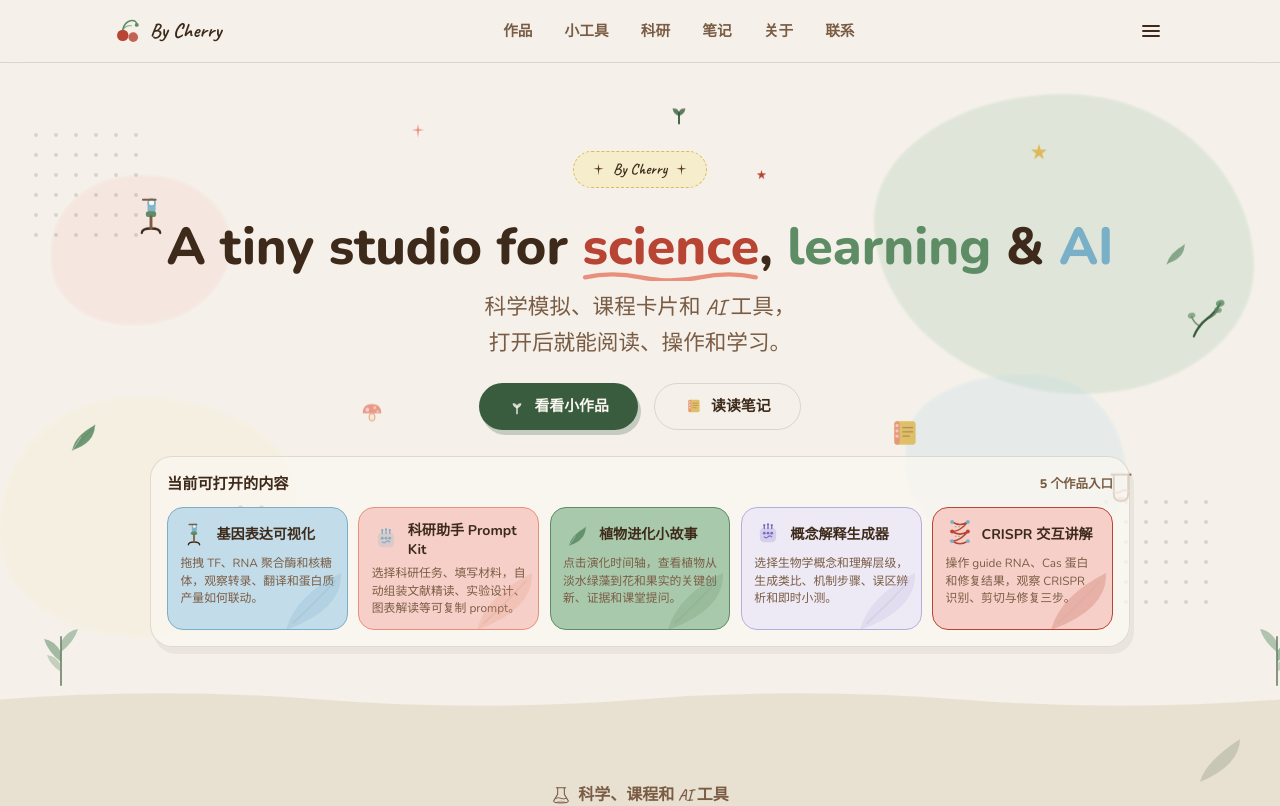
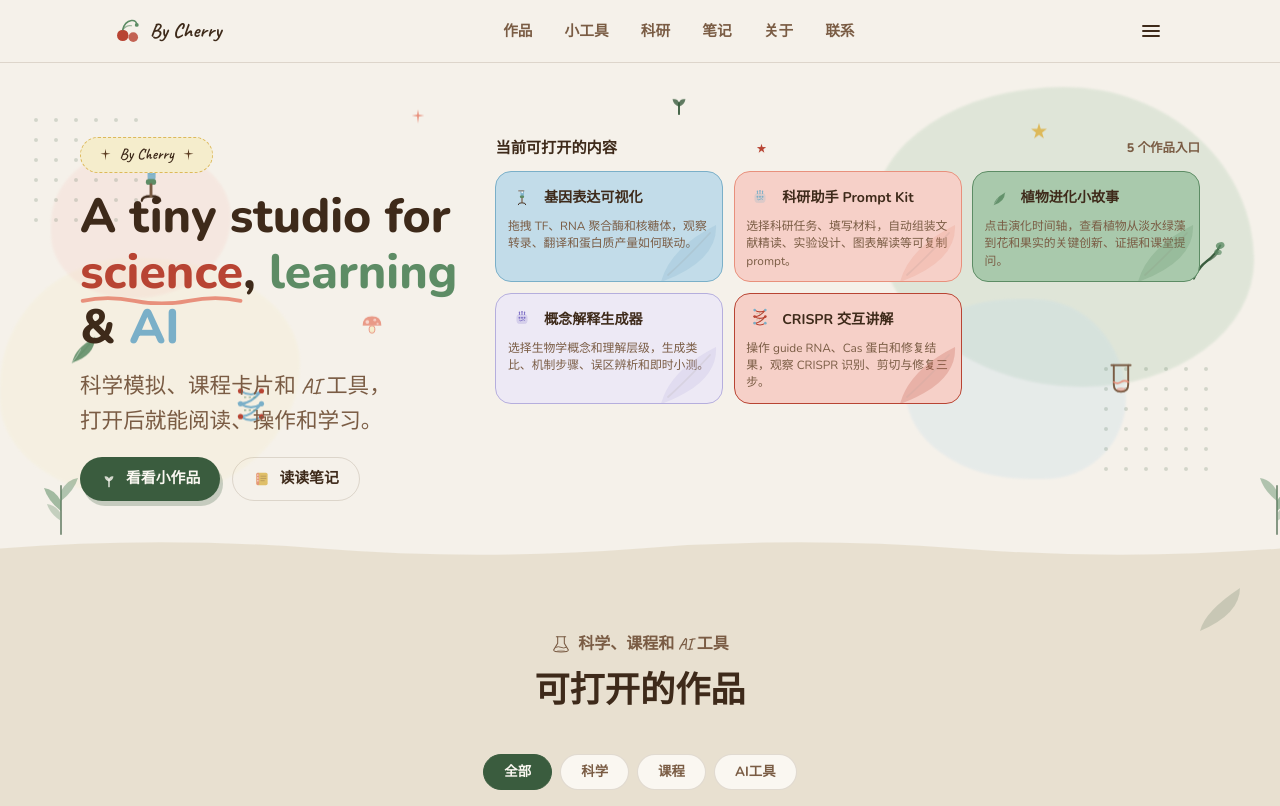
Before and after one commit to liruirui321/Bycherry, a React (Vite) app: page / in a window 1280 px wide. Shown: the top 806 px of the page. Built offline with nearby package versions, Linux system fonts and the light colour scheme.

Commit message:
Prioritize work links on homepage

```diff
--- a/src/app/components/Hero.tsx
+++ b/src/app/components/Hero.tsx
@@ -72,7 +72,7 @@ export function Hero() {
         justifyContent: "center",
         position: "relative",
         overflow: "hidden",
-        padding: "5.5rem 1.5rem 2.5rem",
+        padding: "4.6rem 1.5rem 2.2rem",
       }}
     >
       {/* Forest atmosphere blobs */}
@@ -128,7 +128,9 @@ export function Hero() {
       </FloatDeco>
 
       {/* Main content */}
-      <div style={{ position: "relative", zIndex: 2, textAlign: "center", maxWidth: 980, width: "100%" }}>
+      <div style={{ position: "relative", zIndex: 2, textAlign: "left", maxWidth: 1120, width: "100%" }}>
+        <div className="hero-content-grid" style={{ display: "grid", gridTemplateColumns: "minmax(260px, 0.72fr) minmax(0, 1.28fr)", gap: "1.2rem", alignItems: "start" }}>
+          <div className="hero-intro">
         {/* Tag */}
         <div
           style={{
@@ -139,7 +141,7 @@ export function Hero() {
             border: "1.5px dashed var(--cherry-yellow)",
             borderRadius: 999,
             padding: "0.35rem 1.1rem",
-            marginBottom: "1.8rem",
+            marginBottom: "1rem",
           }}
         >
           <IconSparkle size={13} color="var(--cherry-bark)" />
@@ -153,7 +155,7 @@ export function Hero() {
         <h1
           style={{
             fontFamily: "'Nunito', sans-serif",
-            fontSize: "clamp(2rem, 5vw, 3.25rem)",
+            fontSize: "clamp(1.85rem, 4.4vw, 3rem)",
             fontWeight: 800,
             lineHeight: 1.15,
             color: "var(--cherry-warm-brown)",
@@ -181,7 +183,7 @@ export function Hero() {
             fontSize: "clamp(1.1rem, 2.5vw, 1.35rem)",
             color: "var(--cherry-warm-mid)",
             lineHeight: 1.65,
-            marginBottom: "1.4rem",
+            marginBottom: "1.1rem",
             fontWeight: 500,
           }}
         >
@@ -191,13 +193,13 @@ export function Hero() {
         </p>
 
         {/* CTAs */}
-        <div style={{ display: "flex", gap: "1rem", justifyContent: "center", flexWrap: "wrap" }}>
+        <div style={{ display: "flex", gap: "0.75rem", justifyContent: "flex-start", flexWrap: "wrap" }}>
           <a
             href="#works"
             style={{
               display: "inline-flex", alignItems: "center", gap: 8,
               background: "var(--cherry-forest)", color: "#FAF7F1",
-              borderRadius: 999, padding: "0.72rem 1.85rem",
+              borderRadius: 999, padding: "0.62rem 1.25rem",
               textDecoration: "none", fontWeight: 700, fontSize: "0.93rem",
               boxShadow: "3px 5px 0px rgba(58,92,62,0.25)",
               transition: "transform 0.15s, box-shadow 0.15s",
@@ -213,7 +215,7 @@ export function Hero() {
               display: "inline-flex", alignItems: "center", gap: 8,
               background: "transparent", color: "var(--cherry-warm-brown)",
               border: "1.5px solid var(--border)", borderRadius: 999,
-              padding: "0.72rem 1.85rem",
+              padding: "0.62rem 1.25rem",
               textDecoration: "none", fontWeight: 700, fontSize: "0.93rem",
               transition: "background 0.15s, border-color 0.15s",
             }}
@@ -223,13 +225,14 @@ export function Hero() {
             <IconNotebook size={18} /> 读读笔记
           </a>
         </div>
+          </div>
 
-        <div style={{ marginTop: "1.6rem", background: "rgba(250,247,241,0.76)", border: "1.5px solid var(--border)", borderRadius: 22, padding: "1rem", boxShadow: "4px 7px 0px rgba(94,68,42,0.07)" }}>
+        <div className="hero-work-list" style={{ background: "transparent", border: "none", borderRadius: 0, padding: 0, boxShadow: "none" }}>
           <div style={{ display: "flex", alignItems: "center", justifyContent: "space-between", gap: 12, marginBottom: "0.75rem", flexWrap: "wrap" }}>
             <div style={{ color: "var(--cherry-warm-brown)", fontWeight: 900, fontSize: "0.95rem" }}>当前可打开的内容</div>
             <div style={{ color: "var(--cherry-warm-mid)", fontSize: "0.78rem", fontWeight: 800 }}>{works.length} 个作品入口</div>
           </div>
-          <div style={{ display: "grid", gridTemplateColumns: "repeat(auto-fit, minmax(170px, 1fr))", gap: "0.65rem" }}>
+          <div style={{ display: "grid", gridTemplateColumns: "repeat(auto-fit, minmax(178px, 1fr))", gap: "0.65rem" }}>
             {works.map((work) => (
               <a
                 key={work.slug}
@@ -242,11 +245,11 @@ export function Hero() {
                   background: work.color,
                   border: `1.5px solid ${work.border}`,
                   borderRadius: 16,
-                  padding: "0.78rem",
+                  padding: "0.72rem",
                   color: "var(--cherry-warm-brown)",
                   textDecoration: "none",
                   textAlign: "left",
-                  minHeight: 112,
+                  minHeight: 104,
                   display: "grid",
                   alignContent: "start",
                   gap: "0.4rem",
@@ -259,7 +262,7 @@ export function Hero() {
                   <path d="M20 58 Q38 42 62 16" stroke="var(--cherry-warm-brown)" strokeWidth="1.8" strokeLinecap="round" opacity="0.35" />
                 </svg>
                 <div style={{ display: "flex", alignItems: "center", gap: 8 }}>
-                  <span style={{ width: 28, height: 28, display: "inline-flex", alignItems: "center", justifyContent: "center" }}>{work.icon}</span>
+                  <span style={{ width: 28, height: 28, display: "inline-flex", alignItems: "center", justifyContent: "center", transform: "scale(0.68)", transformOrigin: "center" }}>{work.icon}</span>
                   <strong style={{ fontSize: "0.88rem", lineHeight: 1.35 }}>{work.title}</strong>
                 </div>
                 <span style={{ color: "var(--cherry-warm-mid)", fontSize: "0.74rem", lineHeight: 1.45 }}>{work.desc}</span>
@@ -267,9 +270,20 @@ export function Hero() {
             ))}
           </div>
         </div>
+        </div>
       </div>
 
       <style>{`
+        @media (max-width: 860px) {
+          .hero-content-grid {
+            grid-template-columns: 1fr !important;
+          }
+
+          .hero-work-list {
+            order: -1;
+          }
+        }
+
         @keyframes floatDeco {
           0%, 100% { transform: translateY(0px); }
           50% { transform: translateY(-9px); }
```
